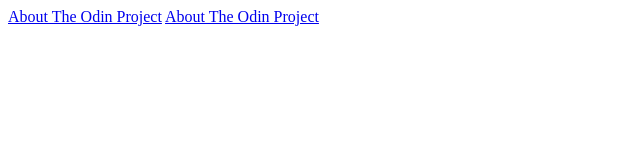
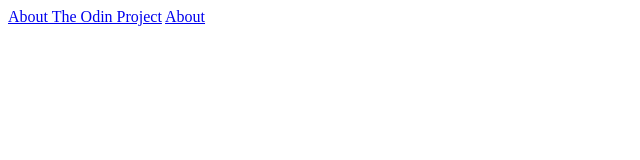
Before and after one commit to Arc01Bot/git_test, a plain HTML site: page odin-links-and-images/index.html in a window 1280 px wide. Shown: the whole page, without its empty margins (0-640 px from the left). Drawn offline with Linux system fonts and the light colour scheme.

Commit message:
Practice relative links

```diff
--- a/odin-links-and-images/index.html
+++ b/odin-links-and-images/index.html
@@ -7,6 +7,6 @@
     </head>
     <body>
         <a href="https://www.theodinproject.com/about">About The Odin Project</a>
-        <a href="https://www.theodinproject.com/about" target="_blank" rel="noopener noreferrer">About The Odin Project</a>
+        <a href="pages/about.html">About</a>
     </body>
 </html>
```
